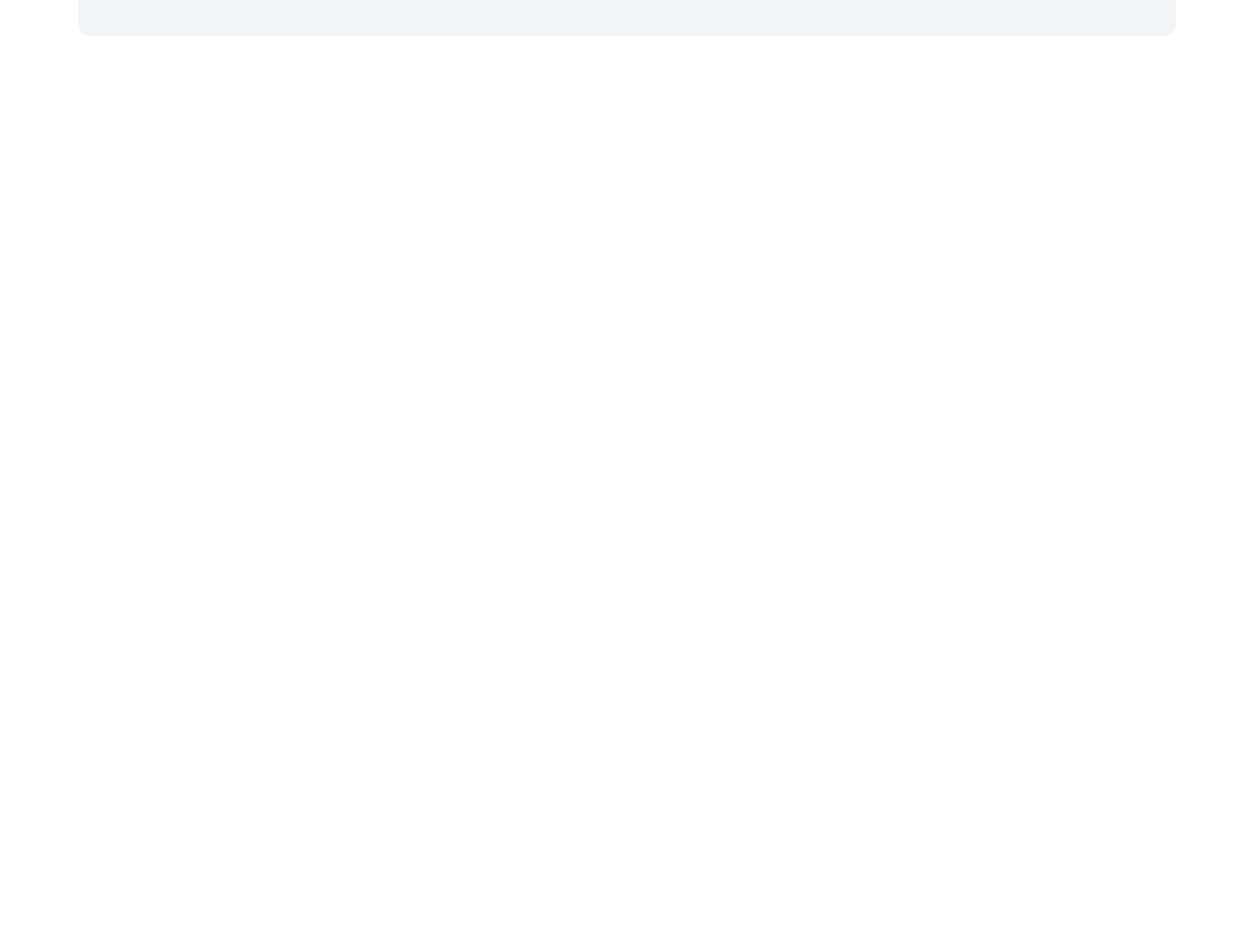
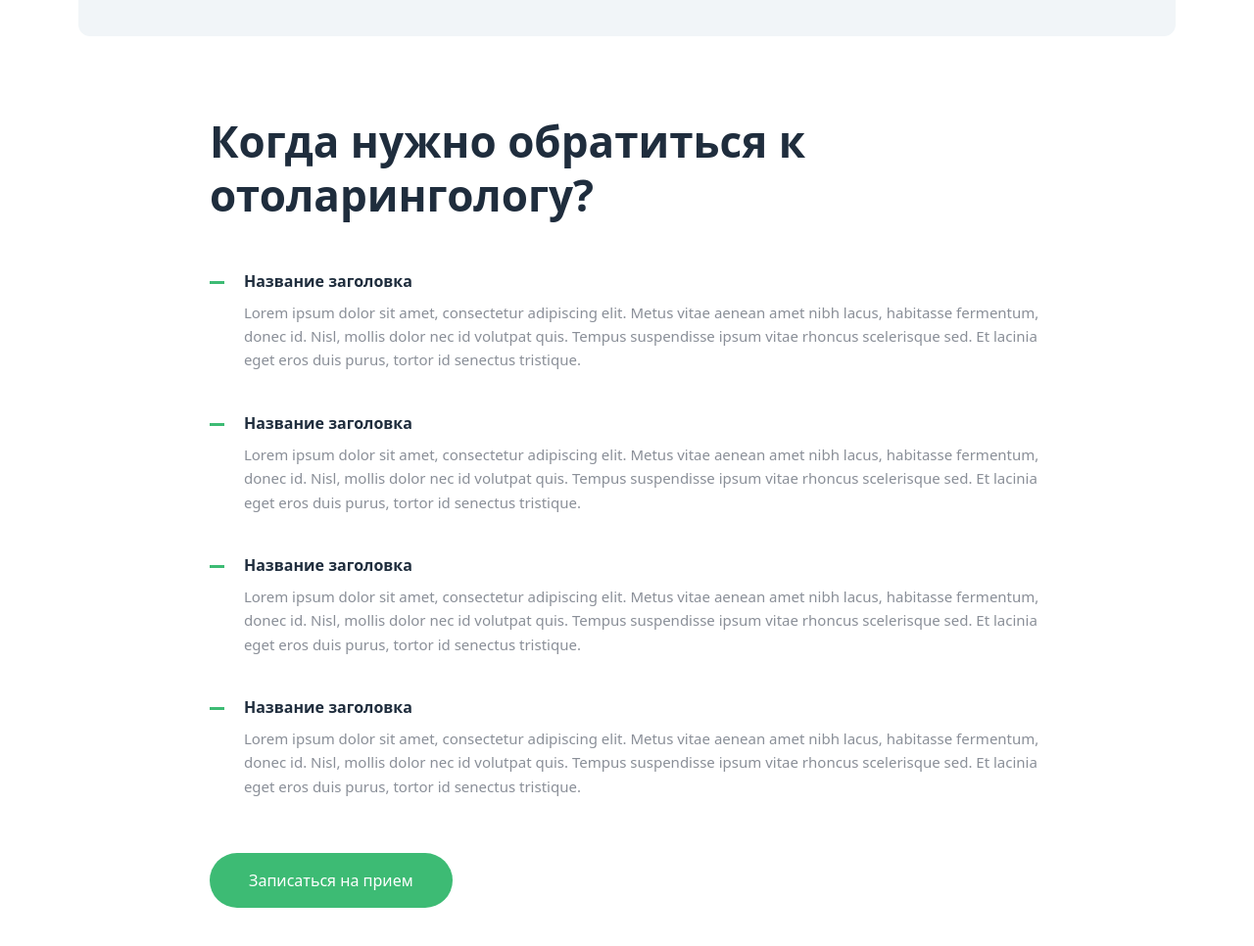
Before and after one commit to rizoshka12210/homework11, a website: page index.html in a window 1280 px wide. Shown: the part 528-1494 px from the top of the page at 98% size. Before the commit the page ends 800 px from the top, so only its background shows below. Drawn offline with Linux system fonts and the light colour scheme.

Commit message:
tred: section 2

```diff
--- a/index.html
+++ b/index.html
@@ -63,5 +63,81 @@ justify-between bg-[#F1F5F8] py-10 rounded-xl">
 </section>
 
 
+<section class="max-w-[900px] mx-auto px-6 py-20">
+
+<h1 class="text-[34px] sm:text-[44px] font-bold text-[#1F2D3D] leading-tight mb-12">
+Когда нужно<br class="sm:hidden">
+обратиться к<br class="sm:hidden">
+отоларингологу?
+</h1>
+
+<div class="space-y-10">
+
+
+<div class="flex gap-5">
+<div class="w-[36px] h-[3px] bg-[#3DBB74] mt-3"></div>
+
+<div>
+<h3 class="font-semibold text-[#1F2D3D] mb-2">
+Название заголовка
+</h3>
+
+<p class="text-[#8A8F98] text-[15px] leading-relaxed">
+Lorem ipsum dolor sit amet, consectetur adipiscing elit. Metus vitae aenean amet nibh lacus, habitasse fermentum, donec id. Nisl, mollis dolor nec id volutpat quis. Tempus suspendisse ipsum vitae rhoncus scelerisque sed. Et lacinia eget eros duis purus, tortor id senectus tristique.
+</p>
+</div>
+</div>
+
+
+<div class="flex gap-5">
+<div class="w-[36px] h-[3px] bg-[#3DBB74] mt-3"></div>
+
+<div>
+<h3 class="font-semibold text-[#1F2D3D] mb-2">
+Название заголовка
+</h3>
+
+<p class="text-[#8A8F98] text-[15px] leading-relaxed">
+Lorem ipsum dolor sit amet, consectetur adipiscing elit. Metus vitae aenean amet nibh lacus, habitasse fermentum, donec id. Nisl, mollis dolor nec id volutpat quis. Tempus suspendisse ipsum vitae rhoncus scelerisque sed. Et lacinia eget eros duis purus, tortor id senectus tristique.
+</p>
+</div>
+</div>
+
+<div class="flex gap-5">
+<div class="w-[36px] h-[3px] bg-[#3DBB74] mt-3"></div>
+
+<div>
+<h3 class="font-semibold text-[#1F2D3D] mb-2">
+Название заголовка
+</h3>
+
+<p class="text-[#8A8F98] text-[15px] leading-relaxed">
+Lorem ipsum dolor sit amet, consectetur adipiscing elit. Metus vitae aenean amet nibh lacus, habitasse fermentum, donec id. Nisl, mollis dolor nec id volutpat quis. Tempus suspendisse ipsum vitae rhoncus scelerisque sed. Et lacinia eget eros duis purus, tortor id senectus tristique.
+</p>
+</div>
+</div>
+
+
+<div class="flex gap-5">
+<div class="w-[36px] h-[3px] bg-[#3DBB74] mt-3"></div>
+
+<div>
+<h3 class="font-semibold text-[#1F2D3D] mb-2">
+Название заголовка
+</h3>
+
+<p class="text-[#8A8F98] text-[15px] leading-relaxed">
+Lorem ipsum dolor sit amet, consectetur adipiscing elit. Metus vitae aenean amet nibh lacus, habitasse fermentum, donec id. Nisl, mollis dolor nec id volutpat quis. Tempus suspendisse ipsum vitae rhoncus scelerisque sed. Et lacinia eget eros duis purus, tortor id senectus tristique.
+</p>
+</div>
+</div>
+
+</div>
+
+<button class="mt-14 bg-[#3DBB74] hover:bg-[#34a565] text-white px-10 py-4 rounded-full font-medium">
+Записаться на прием
+</button>
+
+</section>
 </body>
 </html>
```
Also changed, not shown: src/output.css.
